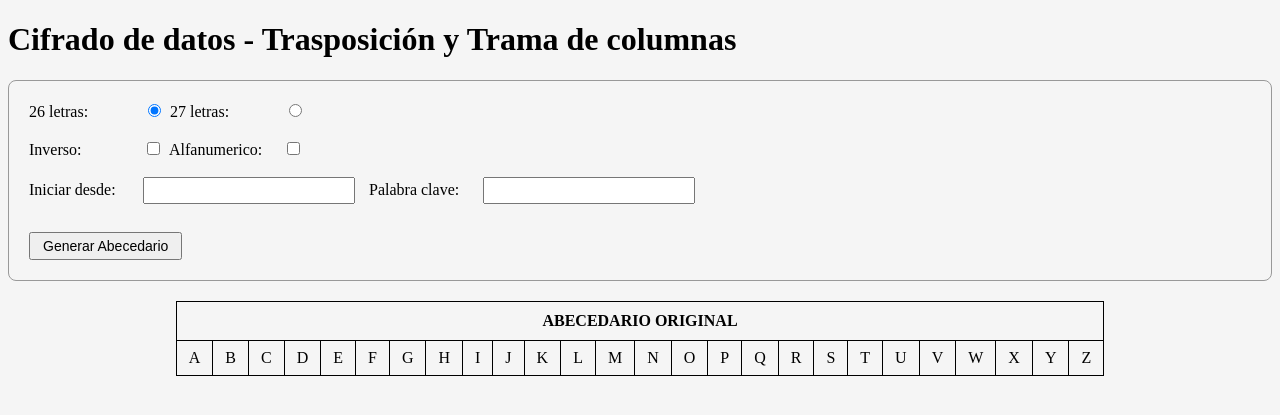
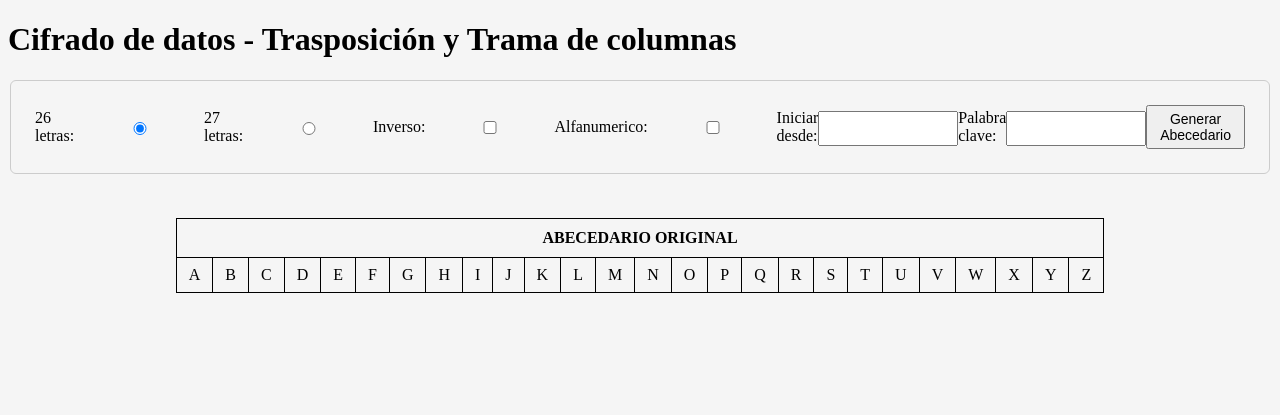
Before and after one commit to JSantiE/cifrado-basico, a Flask app: page / in a window 1280 px wide. Shown: the top 415 px of the page. Run offline with Flask 3, Linux system fonts and the light colour scheme.

Commit message:
update styles

```diff
--- a/app/static/css/layout.css
+++ b/app/static/css/layout.css
@@ -2,32 +2,49 @@ body{
     background-color: whitesmoke;
 }
 
-.grupo-cifrado {
-    border: 1px solid #999;
-    border-radius: 8px;
-    padding: 20px;
-    margin: 20px 0;
+fieldset {
+    border: 1px solid #ccc;
+    border-radius: 6px;
+    padding: 1.5rem;
+    margin-bottom: 1.5rem;
+    min-width: 0;
 }
 
-.grupo-cifrado legend {
-    padding: 0 8px;
-    font-size: 18px;
+legend {
     font-weight: bold;
-}
-.grupo-cifrado label {
-    margin-right: 10px;
-    width: 100px;
-    display: inline-block;
-}
-.grupo-cifrado input[type="radio"], .grupo-cifrado input[type="checkbox"] {
-    margin-right: 5px;
+    padding: 0 0.5rem;
 }
 
-input[type="text"] {
-    width: 200px;
-    padding: 4px;
-    margin-bottom: 10px;
-    margin-right: 10px;
+/* 2. Use an inner wrapper for the responsive grid layout */
+.fieldset-grid {
+    display: grid;
+    grid-template-columns: 1fr; /* 1 column on mobile */
+    gap: 1rem;
+}
+
+/* 3. Scale up to 2 columns on tablets and desktops */
+@media (min-width: 600px) {
+    .fieldset-grid {
+    grid-template-columns: repeat(2, 1fr);
+    }
+
+    /* Make specific inputs stretch full width if needed */
+    .full-width {
+    grid-column: span 2;
+    }
+}
+
+/* Basic input styling to ensure full fluidity */
+.form-group {
+    display: flex;
+    flex-direction: column;
+}
+
+input, textarea {
+    width: 100%;
+    box-sizing: border-box; /* Includes padding in width calculation */
+    padding: 0.5rem;
+    margin-top: 0.25rem;
 }
 
 button {
@@ -37,6 +54,12 @@ button {
 }
 button:hover {
     background-color: #f0f0f0;
+}
+
+div{
+    display: flex;
+    justify-content: center;
+    align-items: center;
 }
 
 table {
```
